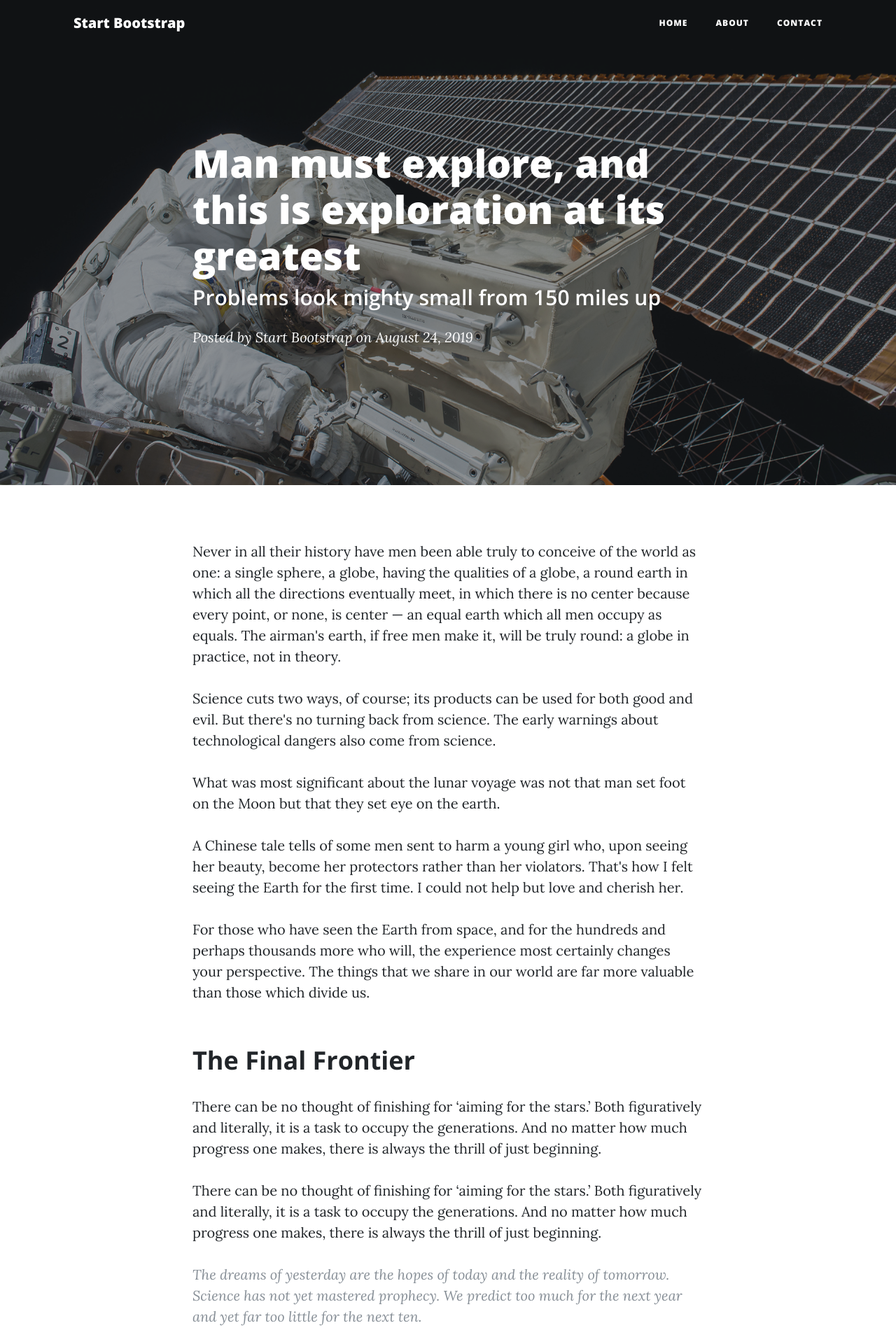
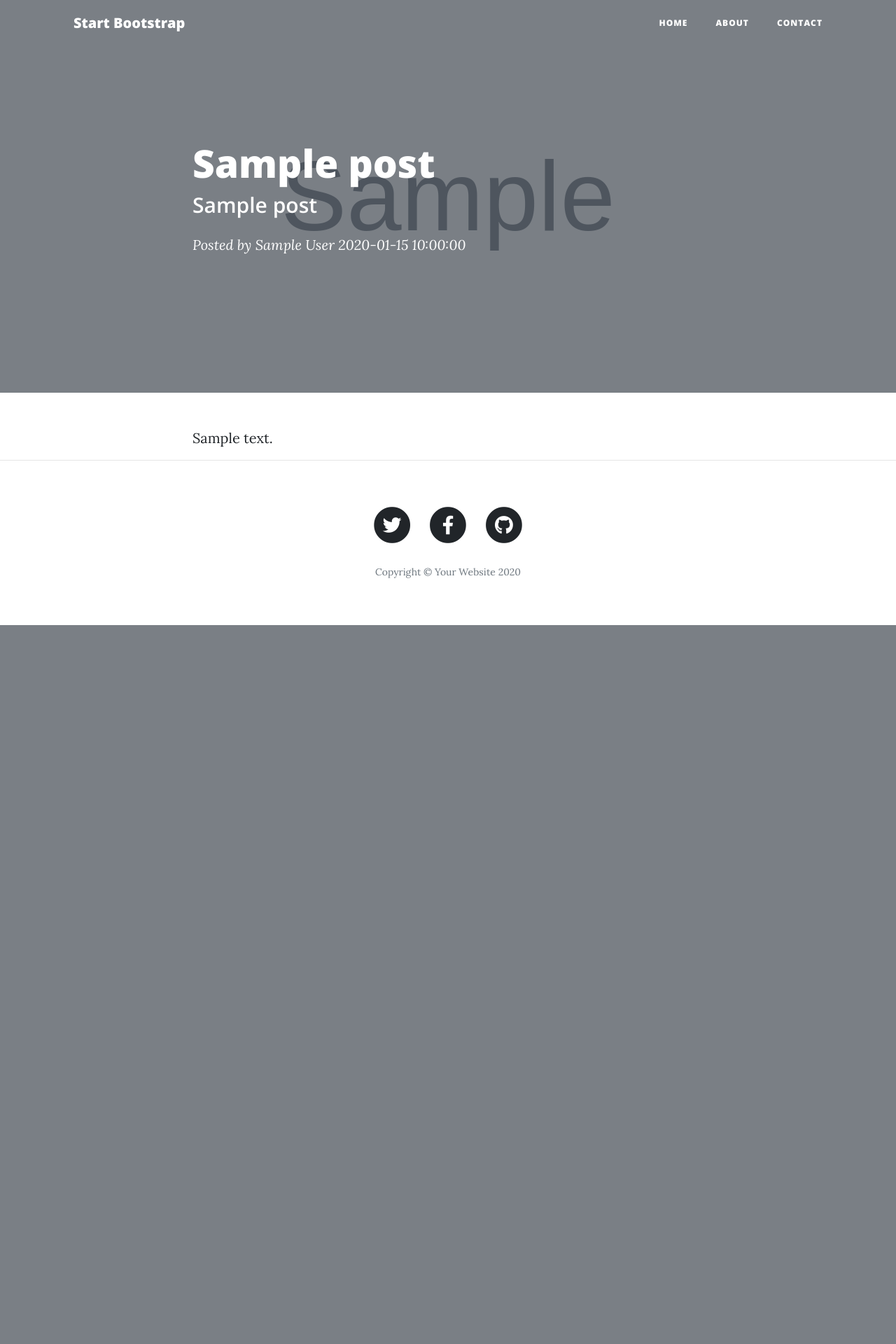
Before and after one commit to simonnineteen90/flask-blog, a Flask app: template templates/post.html in a window 1280 px wide. Shown: the top 1920 px of the page at 70% size. After the commit the page ends 893 px from the top, so only its background shows below. Run offline with Flask 2, Linux system fonts and the light colour scheme; the template is opened without the code that fills it: most values are stand-ins (such as "Sample title", 1, 10 or a date in 2020); grey boxes marked "Sample" are stand-in pictures; some libraries are stand-ins or nearby versions.

Commit message:
render individual posts

```diff
--- a/main.py
+++ b/main.py
@@ -27,9 +27,16 @@ def about():
 def contact():
     return render_template('contact.html')
 
+
 @app.route('/post/<int:index>')
 def post(index):
-    return render_template('post.html')
+    api_data = get_api_data()
+    requested_post = None
+    for blog_posts in api_data:
+        if blog_posts["id"] == index:
+            requested_post = blog_posts
+
+    return render_template('post.html', post=requested_post)
 
 
 
--- a/templates/index.html
+++ b/templates/index.html
@@ -44,9 +44,7 @@
 
         {% endfor %}
         <!-- Pager -->
-        <div class="clearfix">
-          <a class="btn btn-primary float-right" href="#">Older Posts &rarr;</a>
-        </div>
+
       </div>
     </div>
   </div>
--- a/templates/post.html
+++ b/templates/post.html
@@ -7,17 +7,17 @@
   {% include 'nav.html' %}
 
   <!-- Page Header -->
-  <header class="masthead" style="background-image: url('img/post-bg.jpg')">
+  <header class="masthead" style="background-image: url('{{ post.image_url }}')">
     <div class="overlay"></div>
     <div class="container">
       <div class="row">
         <div class="col-lg-8 col-md-10 mx-auto">
           <div class="post-heading">
-            <h1>Man must explore, and this is exploration at its greatest</h1>
-            <h2 class="subheading">Problems look mighty small from 150 miles up</h2>
+            <h1>{{ post.title }}</h1>
+            <h2 class="subheading">{{ post.subtitle }}</h2>
             <span class="meta">Posted by
-              <a href="#">Start Bootstrap</a>
-              on August 24, 2019</span>
+              <a href="#">{{ post.author }}</a>
+              {{ post.date }}</span>
           </div>
         </div>
       </div>
@@ -29,42 +29,7 @@
     <div class="container">
       <div class="row">
         <div class="col-lg-8 col-md-10 mx-auto">
-          <p>Never in all their history have men been able truly to conceive of the world as one: a single sphere, a globe, having the qualities of a globe, a round earth in which all the directions eventually meet, in which there is no center because every point, or none, is center — an equal earth which all men occupy as equals. The airman's earth, if free men make it, will be truly round: a globe in practice, not in theory.</p>
-
-          <p>Science cuts two ways, of course; its products can be used for both good and evil. But there's no turning back from science. The early warnings about technological dangers also come from science.</p>
-
-          <p>What was most significant about the lunar voyage was not that man set foot on the Moon but that they set eye on the earth.</p>
-
-          <p>A Chinese tale tells of some men sent to harm a young girl who, upon seeing her beauty, become her protectors rather than her violators. That's how I felt seeing the Earth for the first time. I could not help but love and cherish her.</p>
-
-          <p>For those who have seen the Earth from space, and for the hundreds and perhaps thousands more who will, the experience most certainly changes your perspective. The things that we share in our world are far more valuable than those which divide us.</p>
-
-          <h2 class="section-heading">The Final Frontier</h2>
-
-          <p>There can be no thought of finishing for ‘aiming for the stars.’ Both figuratively and literally, it is a task to occupy the generations. And no matter how much progress one makes, there is always the thrill of just beginning.</p>
-
-          <p>There can be no thought of finishing for ‘aiming for the stars.’ Both figuratively and literally, it is a task to occupy the generations. And no matter how much progress one makes, there is always the thrill of just beginning.</p>
-
-          <blockquote class="blockquote">The dreams of yesterday are the hopes of today and the reality of tomorrow. Science has not yet mastered prophecy. We predict too much for the next year and yet far too little for the next ten.</blockquote>
-
-          <p>Spaceflights cannot be stopped. This is not the work of any one man or even a group of men. It is a historical process which mankind is carrying out in accordance with the natural laws of human development.</p>
-
-          <h2 class="section-heading">Reaching for the Stars</h2>
-
-          <p>As we got further and further away, it [the Earth] diminished in size. Finally it shrank to the size of a marble, the most beautiful you can imagine. That beautiful, warm, living object looked so fragile, so delicate, that if you touched it with a finger it would crumble and fall apart. Seeing this has to change a man.</p>
-
-          <a href="#">
-            <img class="img-fluid" src="img/post-sample-image.jpg" alt="">
-          </a>
-          <span class="caption text-muted">To go places and do things that have never been done before – that’s what living is all about.</span>
-
-          <p>Space, the final frontier. These are the voyages of the Starship Enterprise. Its five-year mission: to explore strange new worlds, to seek out new life and new civilizations, to boldly go where no man has gone before.</p>
-
-          <p>As I stand out here in the wonders of the unknown at Hadley, I sort of realize there’s a fundamental truth to our nature, Man must explore, and this is exploration at its greatest.</p>
-
-          <p>Placeholder text by
-            <a href="http://spaceipsum.com/">Space Ipsum</a>. Photographs by
-            <a href="https://www.flickr.com/photos/nasacommons/">NASA on The Commons</a>.</p>
+          {{ post.body }}
         </div>
       </div>
     </div>
```
